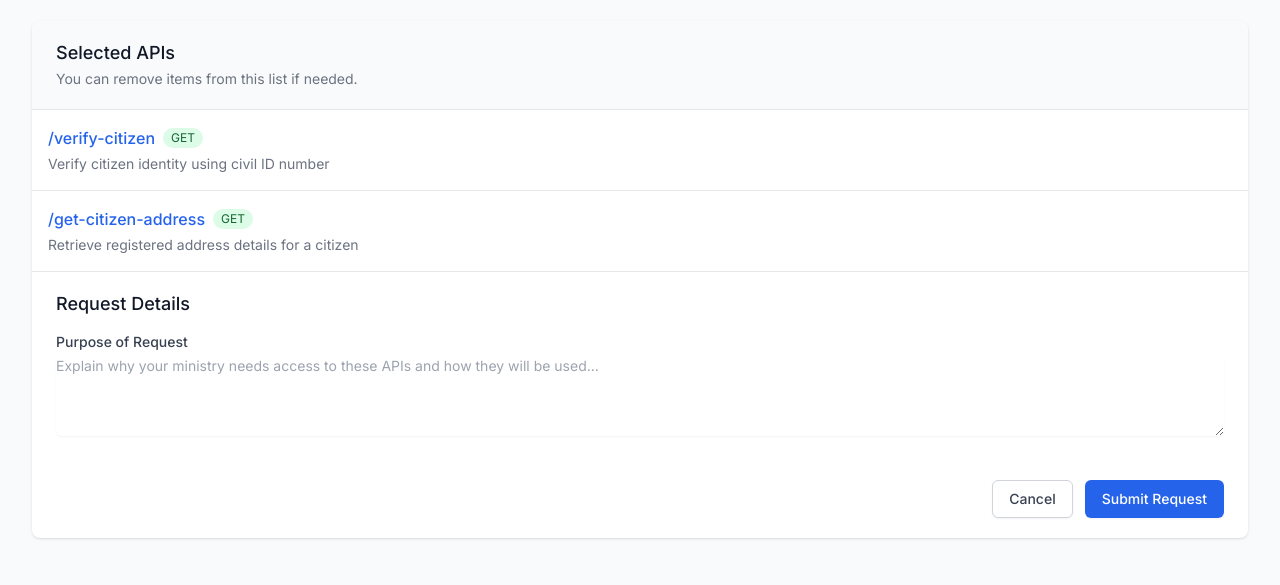
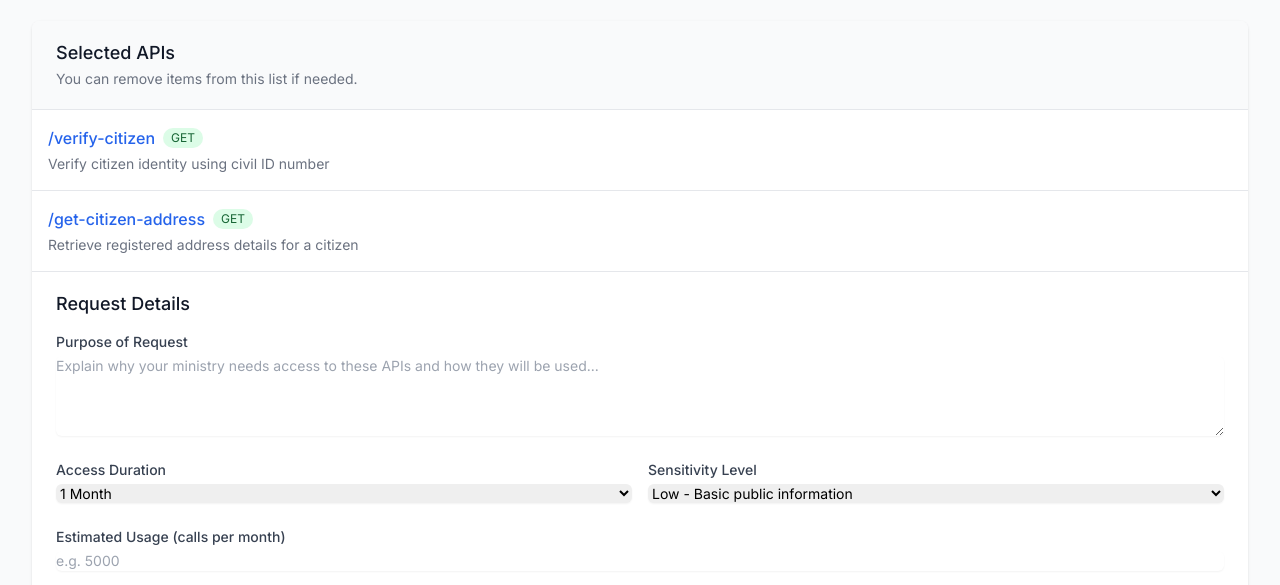
Before and after one commit to Mohad009/hulul, a plain HTML site: page ministry/request-form.html in a window 1280 px wide. Shown: the part 215-800 px from the top of the page. Drawn offline with nearby package versions, Linux system fonts and the light colour scheme; some icons are missing.

Commit message:
request form edited

```diff
--- a/ministry/request-form.html
+++ b/ministry/request-form.html
@@ -151,6 +151,40 @@
 
                     </div>
 
+                    <div class="grid grid-cols-1 gap-y-6 gap-x-4 sm:grid-cols-6">
+                        <div class="sm:col-span-3">
+                            <label for="access-duration" class="block text-sm font-medium text-gray-700">Access Duration</label>
+                            <div class="mt-1">
+                                <select id="access-duration" name="access-duration" class="shadow-sm focus:ring-blue-500 focus:border-blue-500 block w-full sm:text-sm border-gray-300 rounded-md">
+                                    <option value="1-month">1 Month</option>
+                                    <option value="3-months">3 Months</option>
+                                    <option value="6-months">6 Months</option>
+                                    <option value="1-year">1 Year</option>
+                                    <option value="permanent">Permanent</option>
+                                </select>
+                            </div>
+                        </div>
+
+                        <div class="sm:col-span-3">
+                            <label for="sensitivity-level" class="block text-sm font-medium text-gray-700">Sensitivity Level</label>
+                            <div class="mt-1">
+                                <select id="sensitivity-level" name="sensitivity-level" class="shadow-sm focus:ring-blue-500 focus:border-blue-500 block w-full sm:text-sm border-gray-300 rounded-md">
+                                    <option value="low">Low - Basic public information</option>
+                                    <option value="medium">Medium - Government internal use</option>
+                                    <option value="high">High - Contains sensitive citizen data</option>
+                                </select>
+                            </div>
+                        </div>
+                    </div>
+
+                    <div>
+                        <label for="estimated-usage" class="block text-sm font-medium text-gray-700">Estimated Usage (calls per month)</label>
+                        <div class="mt-1">
+                            <input type="number" name="estimated-usage" id="estimated-usage" class="shadow-sm focus:ring-blue-500 focus:border-blue-500 block w-full sm:text-sm border-gray-300 rounded-md" placeholder="e.g. 5000">
+                        </div>
+
+                    </div>
+
                     <div class="pt-5">
                         <div class="flex justify-end">
                             <button type="button" onclick="window.location.href='catalog.html'" class="bg-white py-2 px-4 border border-gray-300 rounded-md shadow-sm text-sm font-medium text-gray-700 hover:bg-gray-50 focus:outline-none focus:ring-2 focus:ring-offset-2 focus:ring-blue-500">
```
